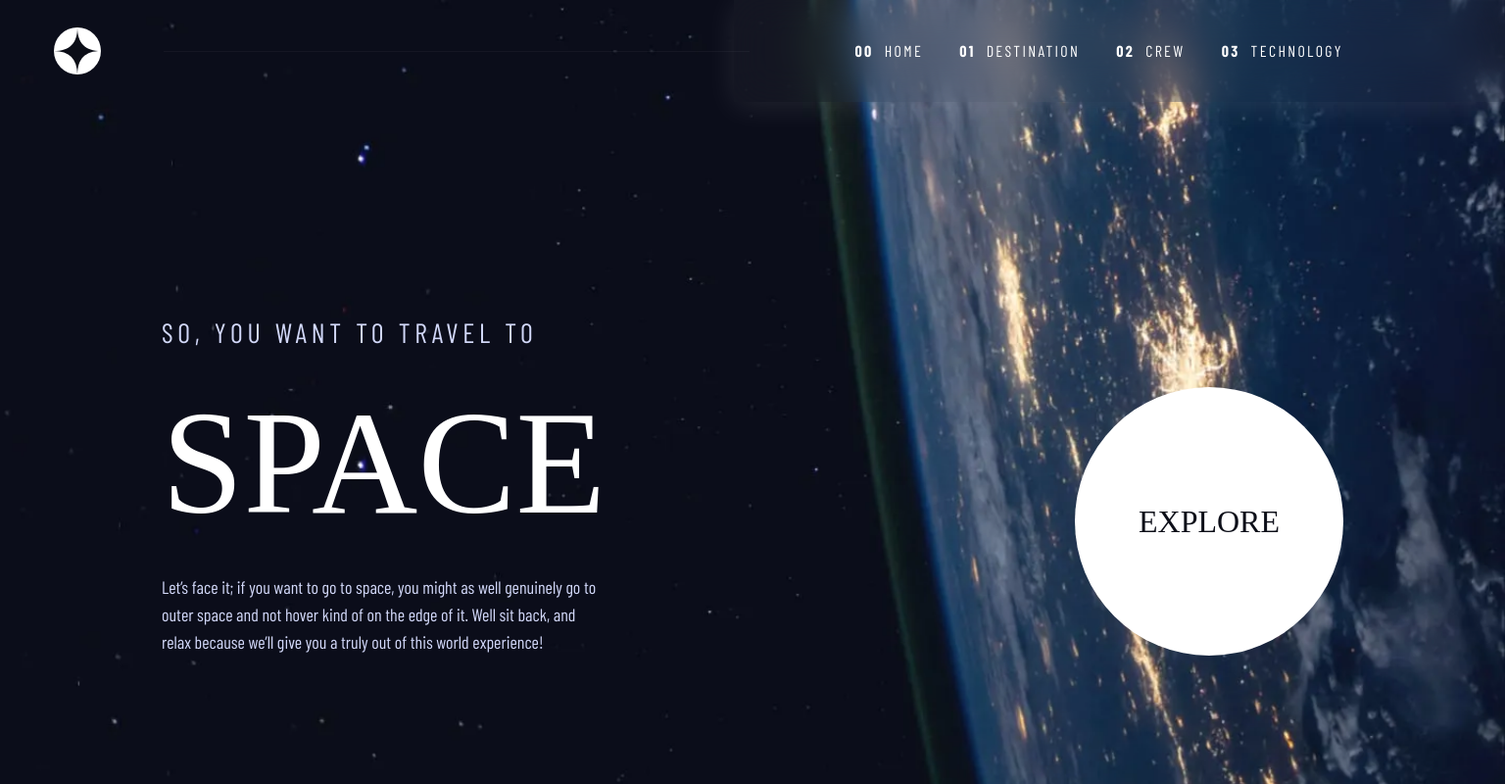
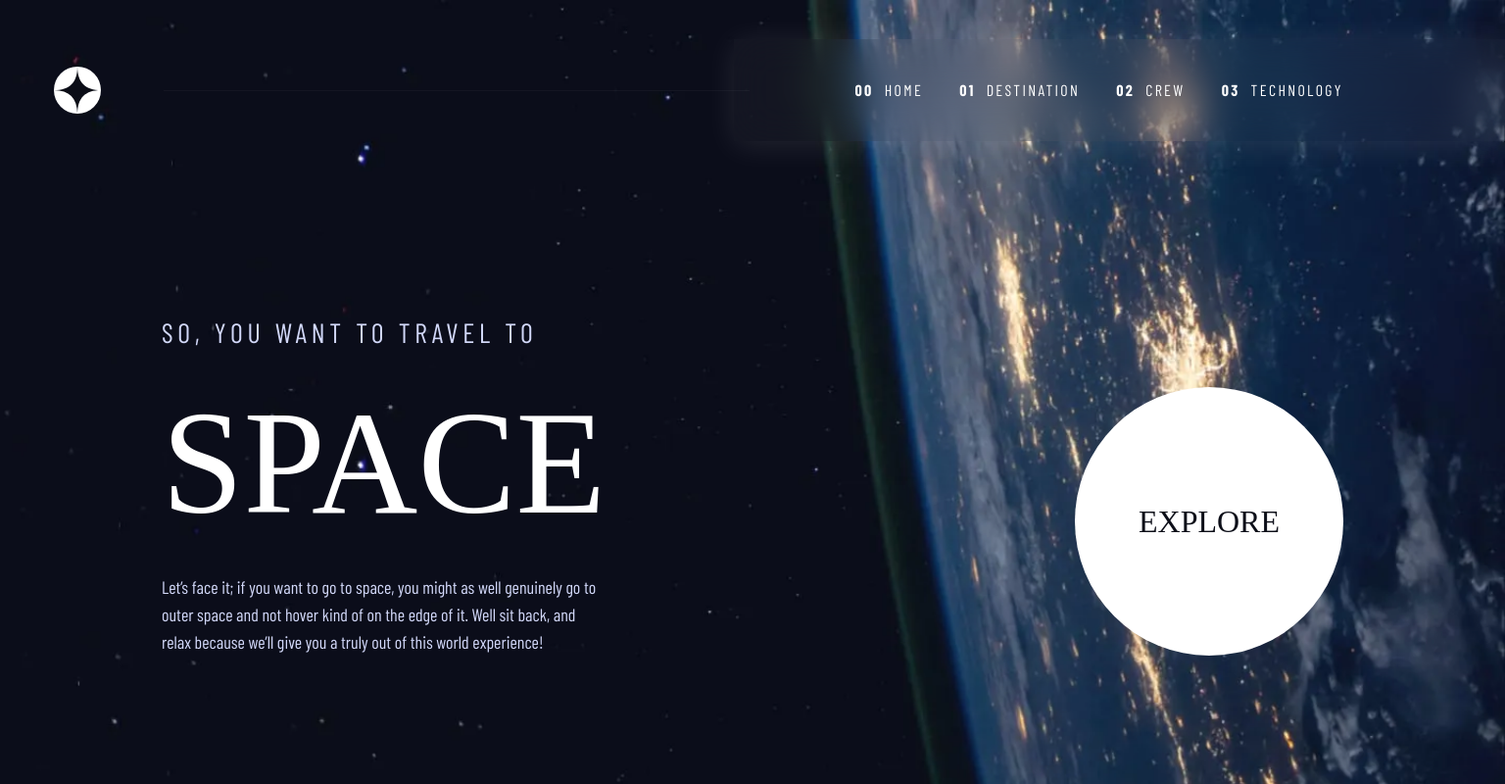
Before and after one commit to johnnysedh3lllo/space-tourism-spa, a website built with Vite: page index.html in a window 1536 px wide. Shown: the whole page at 98% size. Built offline with nearby package versions, Linux system fonts and the light colour scheme; a web font is replaced by a local one.

Commit message:
added margin to nav on desktop view

```diff
--- a/src/scss/layout/_navigation.scss
+++ b/src/scss/layout/_navigation.scss
@@ -101,6 +101,7 @@
 
 @media (min-width: 1366px) {
   .nav {
+    margin-block-start: 2.5rem;
     padding: 0 0 0 3.4375rem;
     &__list {
       padding: 2.5rem 10.3125rem 0 7.6875rem;
```
Also changed, not shown: src/styles/style.css, 1 other file.
